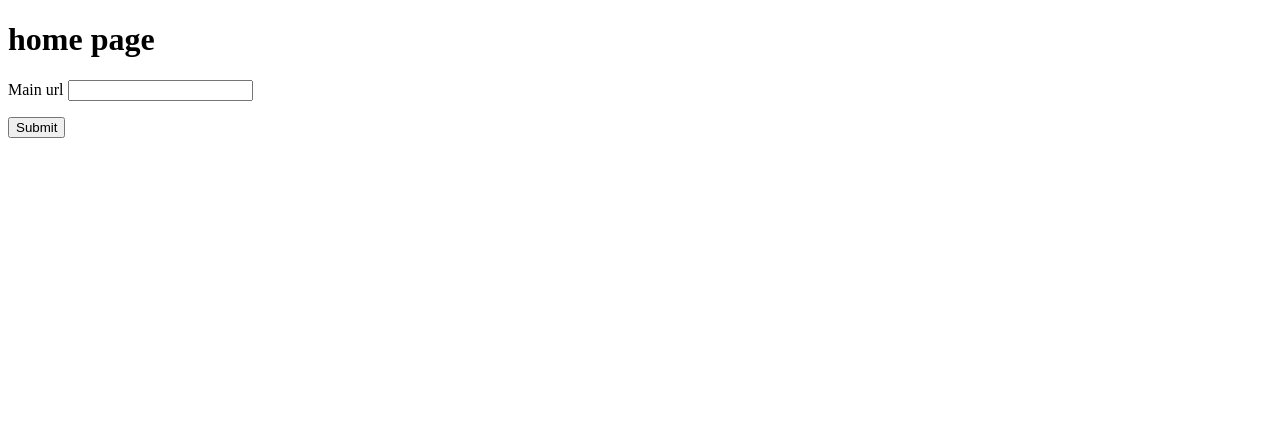
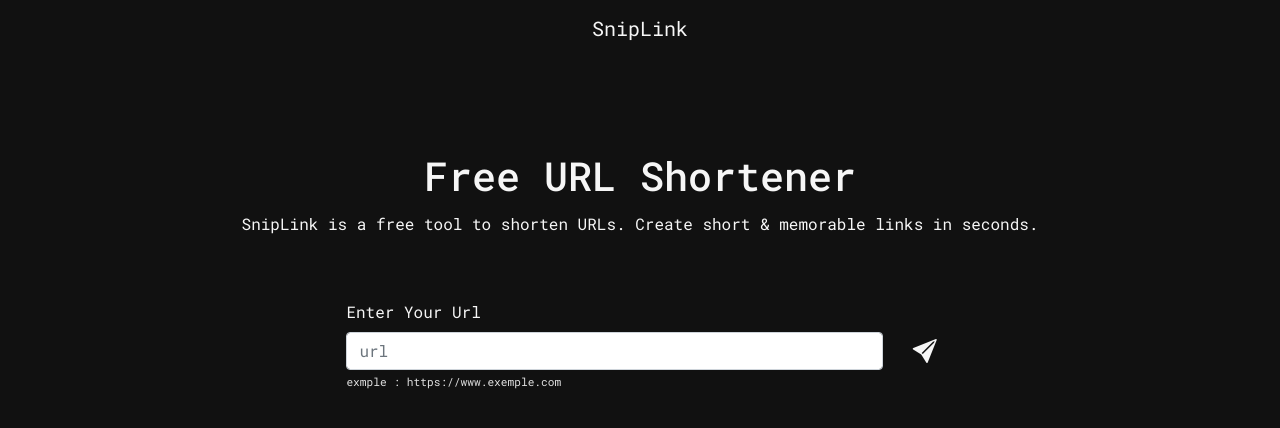
Before and after one commit to kadhem78/SnipLink, a Flask app: template templates/home.html in a window 1280 px wide. Shown: the top 428 px of the page. Run offline with Flask 3, Linux system fonts and the light colour scheme; the template is opened without the code that fills it, so the values that code supplies are empty, except form fields; form fields are guessed from the names that the template uses; some libraries are stand-ins or nearby versions.

Commit message:
add designe to the project

```diff
--- a/app.py
+++ b/app.py
@@ -28,18 +28,32 @@
                     url.suffix = suffix
                     url.save()
                     message = 'succesfully shorted your url'
-                    status = 'succed'
+                    succed = True
 
                     context = {
                         'message': message ,
-                        'status' : status ,
+                        'succed' : succed ,
                         'shorted_url' : shorted_url
                     }
 
                     return render_template('message.html' , context=context)
             except TypeError :
                 message = 'enter valid url'
-                return render_template('message.html' , message= message)
+                succed = False
+                context = {
+                    'message' : message ,
+                    'succed' : succed
+                }
+                return render_template('message.html' , context= context)
+        else :
+            message = 'enter valid url'
+            succed = False
+            context = {
+                'message' : message ,
+                'succed' : succed
+            }
+            return render_template('message.html' , context= context)
+
 
 
 
--- /dev/null
+++ b/static/css/main.css
@@ -0,0 +1,33 @@
+body{
+    font-family: "Roboto Mono", monospace;
+    background-color: #111111;
+    color: #f6f6f6;
+}
+nav a{
+    color : #f6f6f6
+}
+nav a:hover{
+    color: #e1e1e1;
+}
+.content{
+    width: 80%;
+    margin: 0px auto;
+
+}
+
+.url-form button{
+    border: none;
+    background-color: transparent;
+    color: #f6f6f6;
+}
+
+.url-form .help{
+    font-size: 0.7rem;
+    color: #e1e1e1;
+}
+
+.copy-btn{
+    border: none;
+    background-color: transparent;
+    font-size: 1.3rem;
+}
--- /dev/null
+++ b/templates/base.html
@@ -0,0 +1,32 @@
+<!DOCTYPE html>
+<html lang="en">
+<head>
+    <meta charset="UTF-8">
+    <meta name="viewport" content="width=device-width, initial-scale=1.0">
+    <title>home</title>
+    <!-- bootstrap style -->
+    <link href="https://cdn.jsdelivr.net/npm/bootstrap@5.0.2/dist/css/bootstrap.min.css" rel="stylesheet" integrity="sha384-EVSTQN3/azprG1Anm3QDgpJLIm9Nao0Yz1ztcQTwFspd3yD65VohhpuuCOmLASjC" crossorigin="anonymous">
+    <!-- bootstrap icons -->
+    <link rel="stylesheet" href="https://cdn.jsdelivr.net/npm/bootstrap-icons@1.11.3/font/bootstrap-icons.min.css">
+    <!-- google fonts -->
+    <link rel="preconnect" href="https://fonts.googleapis.com">
+    <link rel="preconnect" href="https://fonts.gstatic.com" crossorigin>
+    <link href="https://fonts.googleapis.com/css2?family=Roboto+Mono:ital,wght@0,100..700;1,100..700&display=swap" rel="stylesheet">
+    <!-- custom style css file -->
+    <link rel="stylesheet" href="static/css/main.css">
+    <!-- htmx -->
+    <script src="https://unpkg.com/htmx.org@1.9.11"></script>
+
+</head>
+<body>
+    <!-- start navbar -->
+    <nav class="navbar">
+        <div class="container">
+          <a class="navbar-brand mx-auto" href="/">SnipLink</a>
+        </div>
+    </nav>
+    <!-- end navbar -->
+    {% block content %}{% endblock content %}
+    <script src="https://cdn.jsdelivr.net/npm/bootstrap@5.0.2/dist/js/bootstrap.bundle.min.js" integrity="sha384-MrcW6ZMFYlzcLA8Nl+NtUVF0sA7MsXsP1UyJoMp4YLEuNSfAP+JcXn/tWtIaxVXM" crossorigin="anonymous"></script>
+</body>
+</html>
--- a/templates/home.html
+++ b/templates/home.html
@@ -1,22 +1,54 @@
-<!DOCTYPE html>
-<html lang="en">
-<head>
-    <meta charset="UTF-8">
-    <meta name="viewport" content="width=device-width, initial-scale=1.0">
-    <title>home</title>
-    <script src="https://unpkg.com/htmx.org@1.9.11"></script>
-</head>
-<body>
-    <h1>home page</h1>
-    <div id="response">
-
-    </div>
-    <form>
-
-          <p>{{ form.main_url.label }} {{ form.main_url }}</p>
+{% extends "base.html" %}
 
 
-        <p><button  hx-post="/"  hx-target="#response" hx-swap="innerHtml">Submit</button></p>
-    </form>
-</body>
-</html>
+{% block content %}
+    <!-- start main page content -->
+    <main class="container pt-5">
+        <!-- start page header -->
+        <section class="header text-center py-5 px-2">
+            <h1 class="slogan pb-1">
+                Free URL Shortener
+            </h1>
+            <p class="description ">SnipLink is a free tool to shorten URLs. Create short & memorable links in seconds.</p>
+        </section>
+        <!-- end page header -->
+
+        <!-- start page content -->
+        <section class="content">
+            <div class="row justify-content-center text-center">
+                <div id="response" class="col-12 col-md-8 text-start">
+                </div>
+                <form class="mx-auto col-12 col-md-8 url-form">
+
+                        <div class="text-start pb-2">
+                            Enter Your Url
+                        </div>
+                        <div class="row">
+                            <div class="col-11">
+                                {{ form.main_url(class_="form-control" , placeholder_="url") }}
+                            </div>
+
+
+                            <div class="col-1">
+                                <button  hx-post="/"  hx-target="#response" hx-swap="innerHtml">
+                                    <i class="bi bi-send-fill fs-4"></i>
+                                </button>
+                            </div>
+                        </div>
+                        <div class="row">
+                            <div class="col-11 text-start">
+                                <p class="help pt-1"> exmple : https://www.exemple.com </p>
+                            </div>
+
+
+                        </div>
+
+
+                </form>
+            </div>
+
+        </section>
+        <!-- end  page content -->
+    </main>
+    <!-- end main page content -->
+{% endblock content %}
```
Also changed, not shown: templates/404.html (+15 -1 lines), templates/message.html (+21 -5 lines).
